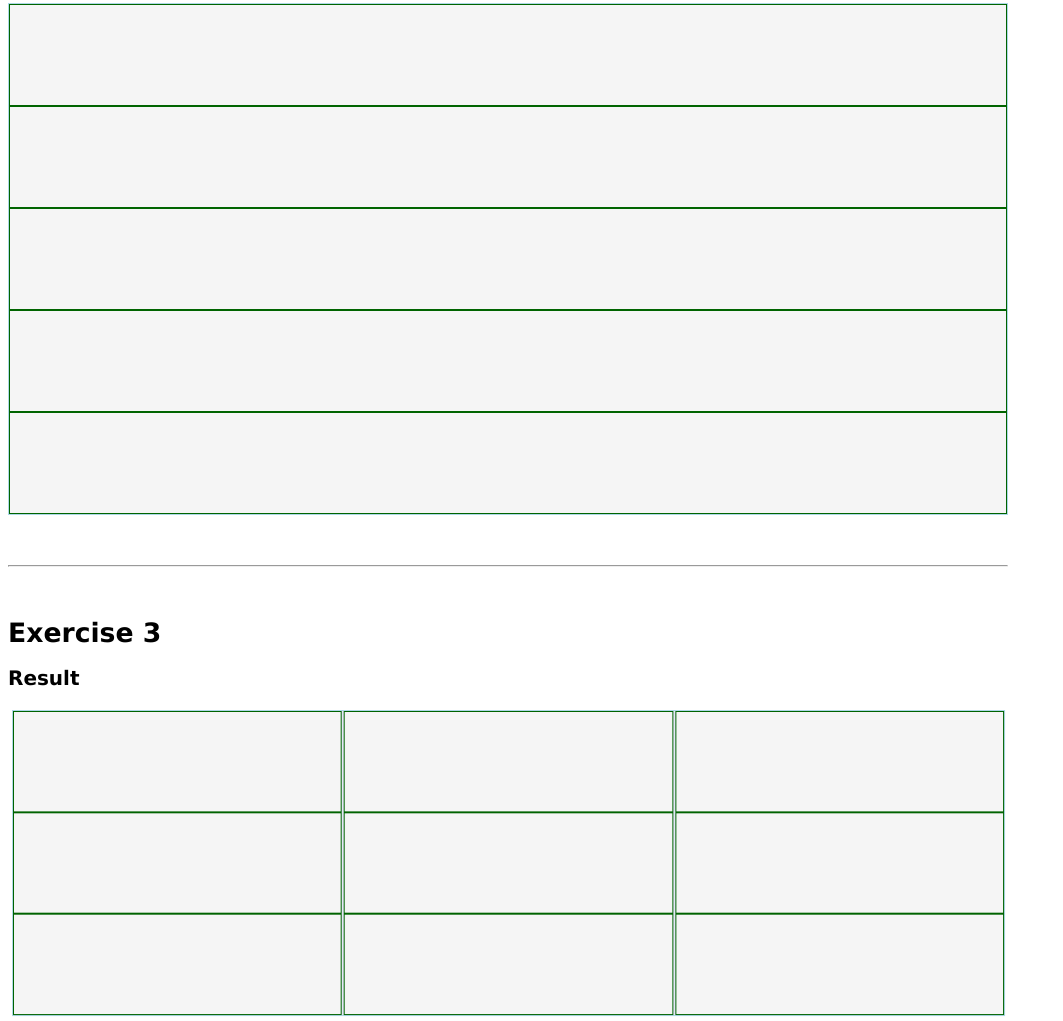
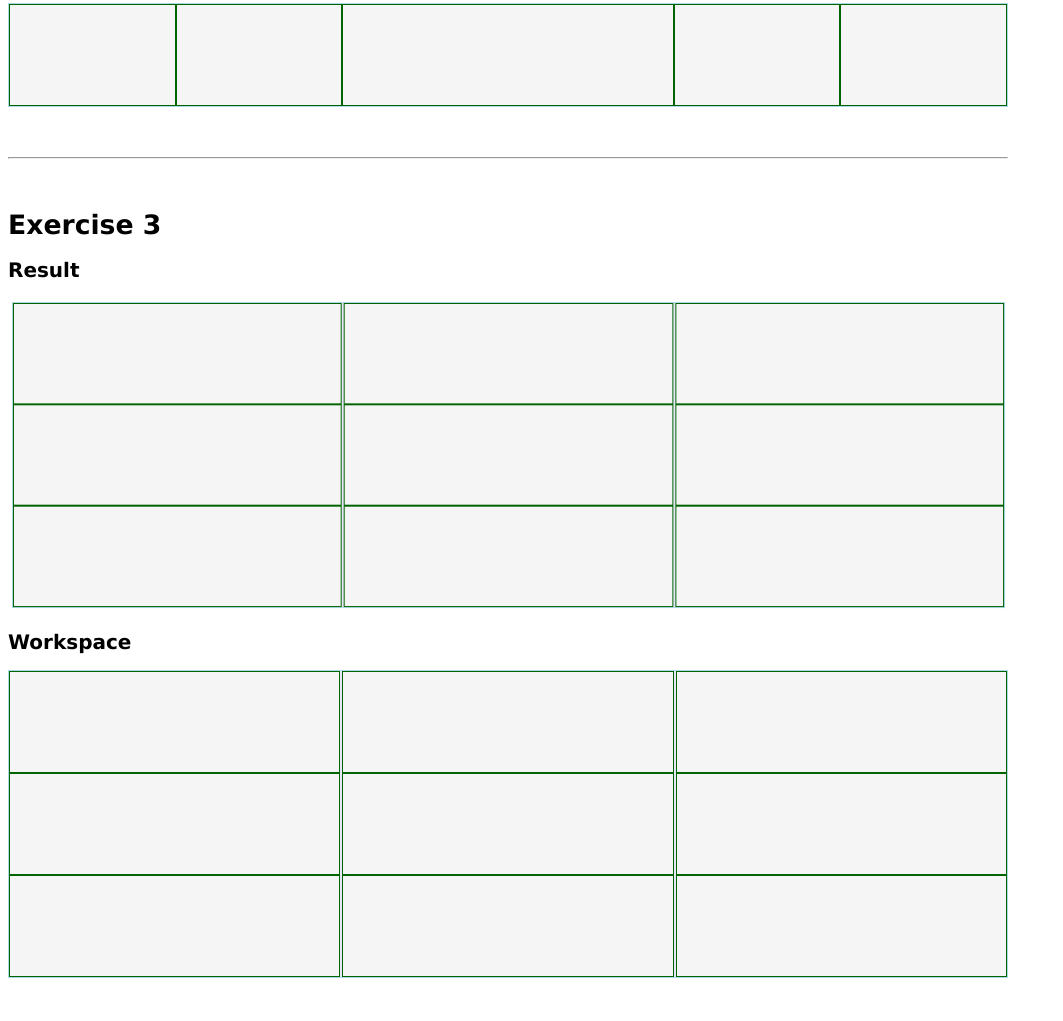
Before and after one commit to xardalx/FlexboxExercises, a plain HTML site: page index.html in a window 1280 px wide. Shown: the part 738-1759 px from the top of the page, without its empty margins (0-1063 px from the left). Drawn offline with Linux system fonts and the light colour scheme.

Commit message:
Solved exercise 3 and 4

```diff
--- a/exercise2.css
+++ b/exercise2.css
@@ -1,10 +1,13 @@
 /* Use display and flex-grow to solve this */
 
 #e2 .container {
+    display: flex;
 }
 
 #e2 .item {
+    flex-grow: 1;
 }
 
 #e2 .i3 {
+    flex-grow: 2;
 }
--- a/exercise3.css
+++ b/exercise3.css
@@ -1,9 +1,19 @@
 /* Use display, flex-wrap, flex and justify-content to solve this */
 
 #e3 .container {
-
+    /* #region Solution */
+    display: flex;
+    flex-wrap: wrap;
+    /* #endregion */
+    display: flex;
+    flex-wrap: wrap;
+    justify-content: space-between;
 }
 
 #e3 .item {
-
+    /* #region Solution */
+    flex: 0 33%;
+    /* #endregion */
+    flex: 0 33%;
+    flex-basis: 33%;
 }
```
